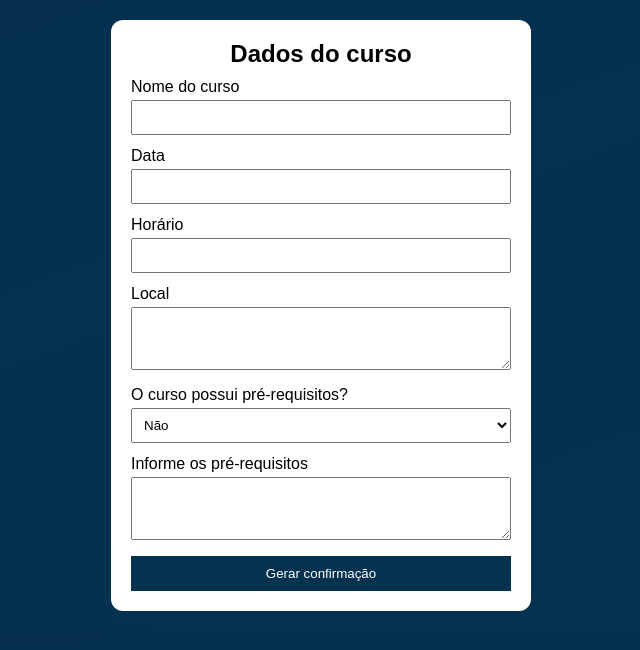
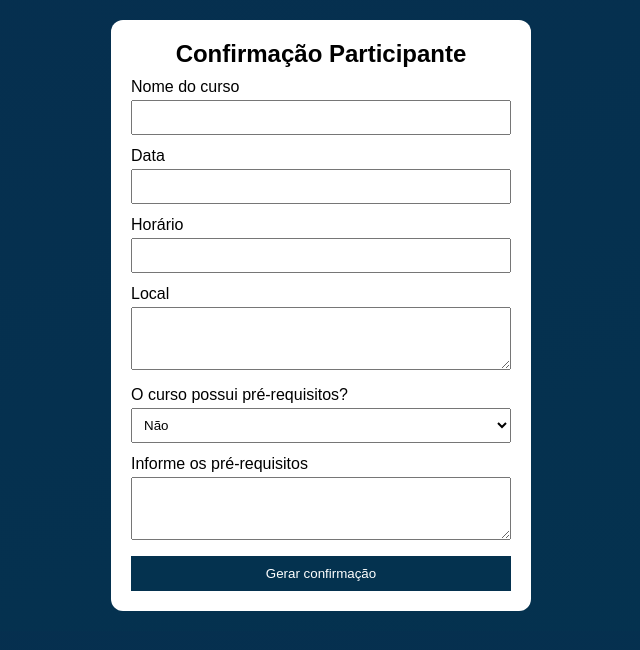
Before and after one commit to sJulioDias/GerarConfirmacao, a plain HTML site: page index.html in a window 1280 px wide. Shown: the whole page, without its empty margins (319-959 px from the left). Drawn offline with nearby package versions, Linux system fonts and the light colour scheme.

Commit message:
Change heading from 'Dados do curso' to 'Confirmação Participante'

```diff
--- a/index.html
+++ b/index.html
@@ -9,7 +9,7 @@
 <body>
 
 <section class="form-container">
-    <h2>Dados do curso</h2>
+    <h2>Confirmação Participante</h2>
 
     <form id="cursoForm">
         <label>
```
